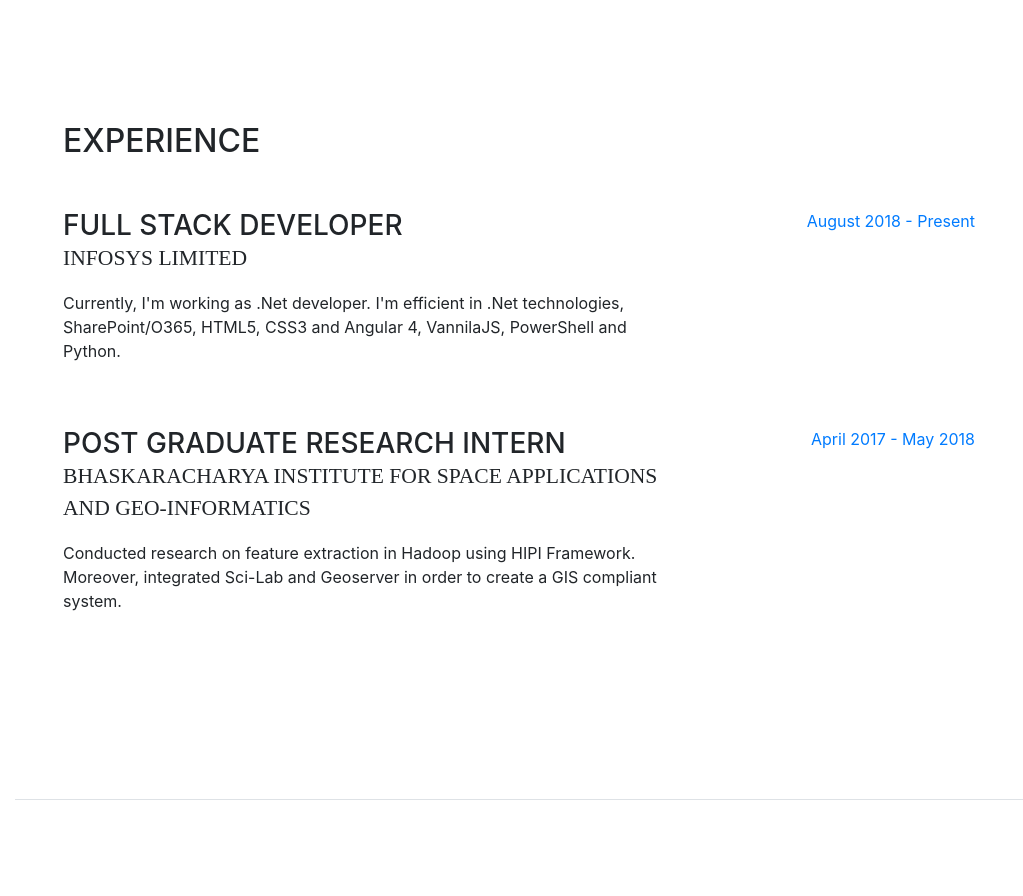
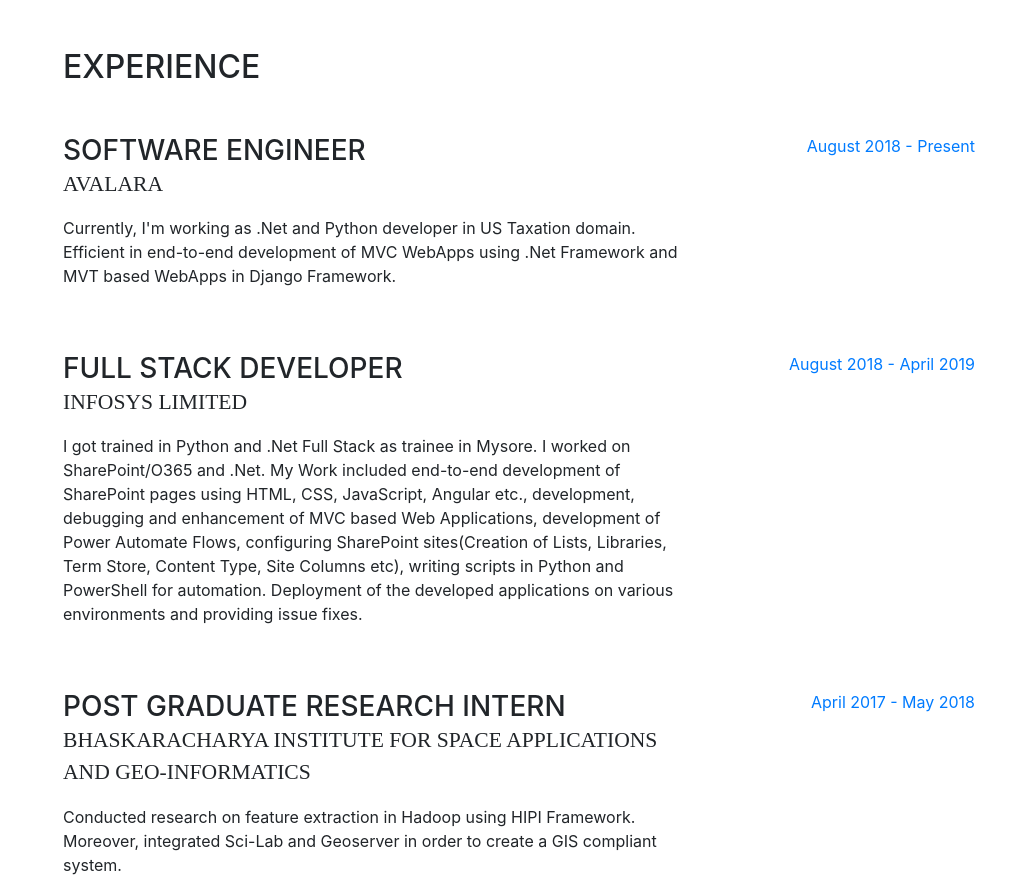
Before and after one commit to ishitvyas/ishitvyas.github.io, a website with bundled scripts: page index.html in a window 1280 px wide. Shown: the part 800-1696 px from the top of the page, without its empty margins (257-1280 px from the left). Built offline with nearby package versions, Linux system fonts and the light colour scheme; a web font is replaced by a local one.

Commit message:
Update index.html

```diff
--- a/index.html
+++ b/index.html
@@ -117,14 +117,25 @@
         <div class="my-auto">
           <h2 class="mb-5">Experience</h2>
 
+	<div class="resume-item d-flex flex-column flex-md-row mb-5">
+            <div class="resume-content mr-auto">
+              <h3 class="mb-0">Software Engineer</h3>
+              <div class="subheading mb-3">Avalara</div>
+              <p> Currently, I'm working as .Net and Python developer in US Taxation domain. Efficient in end-to-end development of MVC WebApps using .Net Framework and MVT based WebApps in Django Framework.</p>
+            </div>
+            <div class="resume-date text-md-right">
+              <span class="text-primary">August 2018 - Present</span>
+            </div>
+          </div>
+
           <div class="resume-item d-flex flex-column flex-md-row mb-5">
             <div class="resume-content mr-auto">
               <h3 class="mb-0">Full Stack Developer</h3>
               <div class="subheading mb-3">Infosys Limited</div>
-              <p> Currently, I'm working as .Net developer. I'm efficient in .Net technologies, SharePoint/O365, HTML5, CSS3 and Angular 4, VannilaJS, PowerShell and Python.</p>
+              <p> I got trained in Python and .Net Full Stack as trainee in Mysore. I worked on SharePoint/O365 and .Net. My Work included end-to-end development of SharePoint pages using HTML, CSS, JavaScript, Angular etc., development, debugging and enhancement of MVC based Web Applications, development of Power Automate Flows, configuring SharePoint sites(Creation of Lists, Libraries, Term Store, Content Type, Site Columns etc), writing scripts in Python and PowerShell for automation. Deployment of the developed applications on various environments and providing issue fixes.</p>
             </div>
             <div class="resume-date text-md-right">
-              <span class="text-primary">August 2018 - Present</span>
+              <span class="text-primary">August 2018 - April 2019</span>
             </div>
           </div>
 
```
